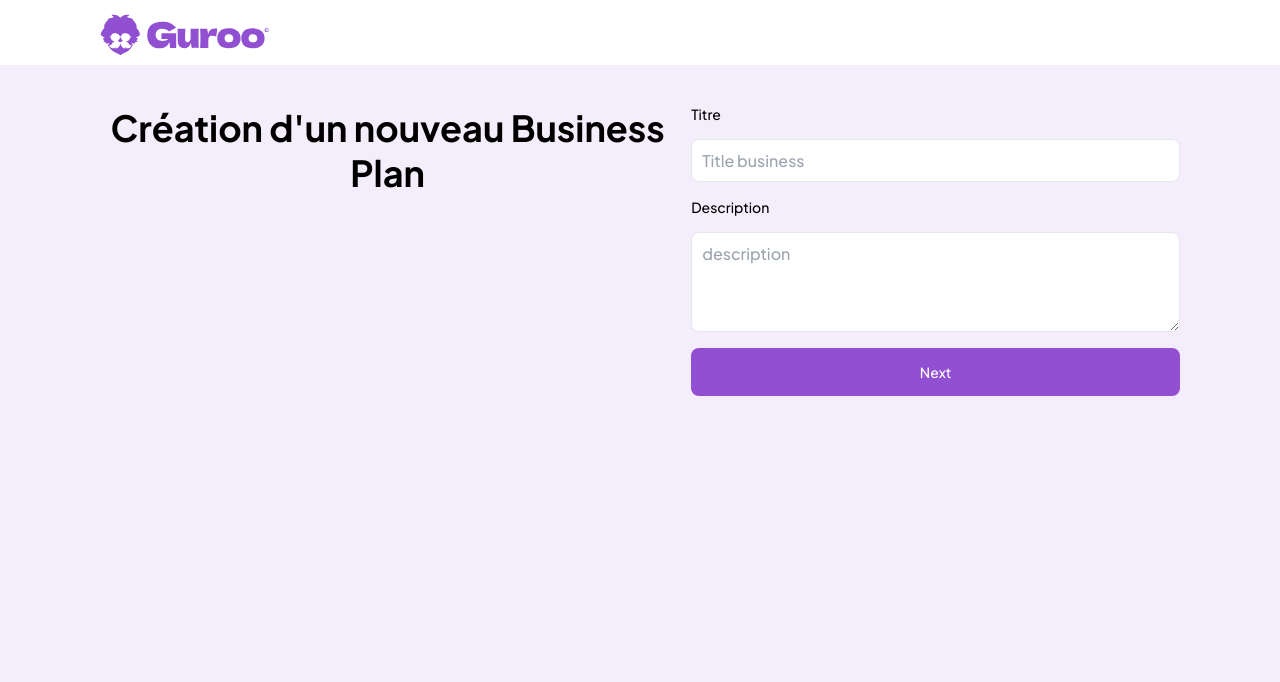
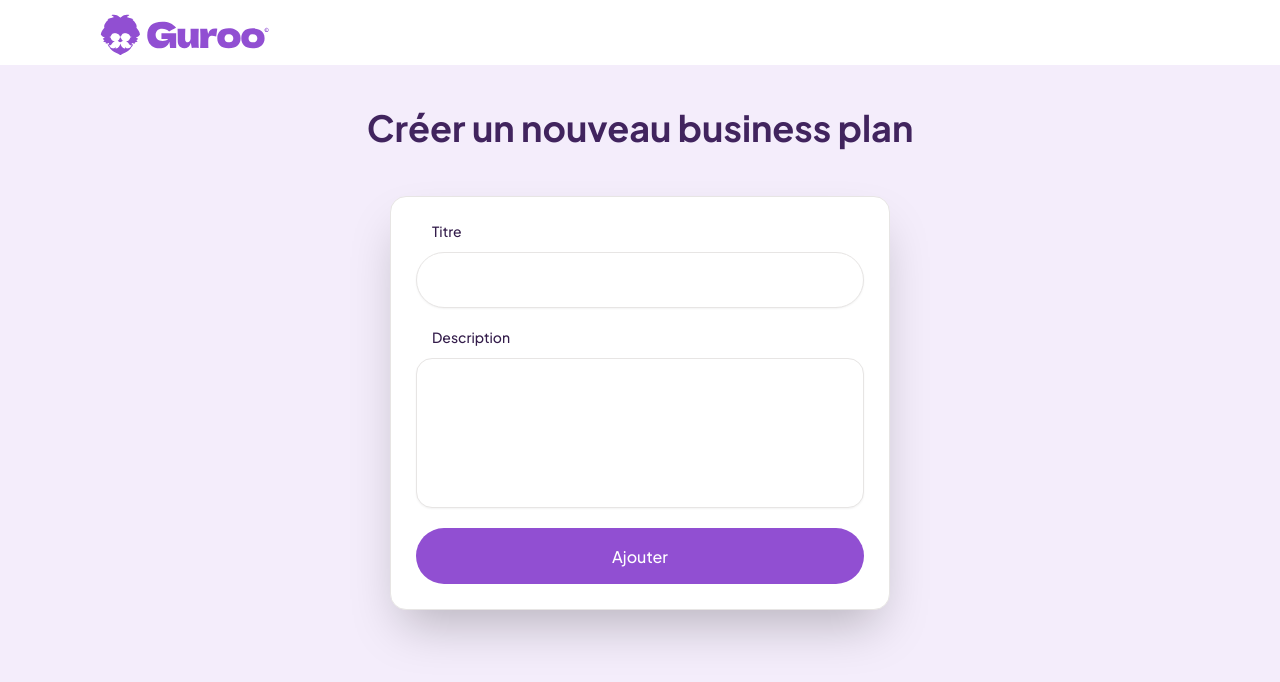
Before and after one commit to Ahmed-Amine-Hlel/Guroo-Frontend, a React (Vite) app: page /create-business-plan in a window 1280 px wide. Shown: the top 682 px of the page. Built offline with nearby package versions, Linux system fonts and the light colour scheme.

Commit message:
Update Create Business Plan Screen

```diff
--- a/src/locofy/screens/CreateBusinessPlan.tsx
+++ b/src/locofy/screens/CreateBusinessPlan.tsx
@@ -23,36 +23,52 @@ const CreateBusinessPlan = () => {
     }
   };
   return (
-    <div className="flex flex-col md:flex-row gap-[16px] min-h-[calc(100%_-_65px)] bg-[#f4edfb] px-[20px] lg:px-[100px] py-[40px] font-plus-jakarta-sans ">
-      <h2 className="text-center text-[36px] font-bold mb-[20px]">
-        Création d'un nouveau Business Plan
-      </h2>
-      <div className="flex flex-col gap-[16px] w-full md:w-[50%] mx-auto">
-        <label className="font-medium text-[14px]">Titre</label>
+    <div className="flex flex-col items-center gap-[16px] min-h-[calc(100%_-_65px)] bg-[#f4edfb] px-[20px] lg:px-[100px] py-[40px] font-plus-jakarta-sans ">
+      <div>
+        <h1 className='text-[24px] md:text-[26px] lg:text-[32px] xl:text-[36px] font-bold text-foundation-purple-dark-active mb-[30px]'>Créer un nouveau business plan</h1>
+      </div>
+      <div className='transition-all ease-in-out duration-600 bg-white shadow-2xl w-[350px] md:w-[450px] lg:w-[470px] xl:w-[500px] p-[25px] border border-gainsboro rounded-[16px]'>
+        <form>
+          <div className='mb-5'>
+            <label htmlFor="title" className='block px-[16px] mb-[12px] text-[14px] text-foundation-purple-darker'>Titre</label>
             <input
               type="text"
-          placeholder="Title business"
-          className="p-[10px] border rounded-[8px]"
+              className="text-[14px] h-[56px] block w-full px-[24px] py-[16px] bg-white border border-gainsboro
+                                rounded-[76px] text-sm shadow-sm text-foundation-purple-darker
+                                focus:outline-none focus:border-foundation-purple-light-hover focus:ring-1 focus:ring-foundation-purple-light-hover
+                                invalid:border-pink-500 invalid:text-pink-600
+                                focus:invalid:border-pink-500 focus:invalid:ring-pink-500"
               value={newBusiness.title}
               onChange={(e) =>
                 setNewBusiness({ ...newBusiness, title: e.target.value })
               }
             />
-        <label className="font-medium text-[14px]">Description</label>
+          </div>
+          <div className='mb-5'>
+            <label htmlFor="title" className='block px-[16px] mb-[12px] text-[14px] text-foundation-purple-darker'>Description</label>
             <textarea
-          placeholder="description"
-          className="p-[10px] border rounded-[8px] h-[100px]"
+              className="text-[14px] resize-none min-h-[150px] mt-1 block w-full px-[24px] py-[16px] bg-white border border-gainsboro
+                       rounded-[16px] text-sm shadow-sm text-foundation-purple-darker
+                       focus:outline-none focus:border-foundation-purple-light-hover focus:ring-1 focus:ring-foundation-purple-light-hover
+                       invalid:border-pink-500 invalid:text-pink-600
+                       focus:invalid:border-pink-500 focus:invalid:ring-pink-500"
               value={newBusiness.description}
               onChange={(e) =>
                 setNewBusiness({ ...newBusiness, description: e.target.value })
               }
-        ></textarea>
+            >
+
+            </textarea>
+          </div>
+          <div className='flex'>
             <button
-          onClick={handleCreateBusiness}
-          className="flex justify-center items-center gap-2 text-[14px] px-[20px] py-[15px] bg-[#914FD2] rounded-[8px] text-white font-medium hover:bg-[#8347bd]"
-        >
-          Next
+              className='h-[56px] w-full text-center text-white rounded-[48px] bg-foundation-purple-normal hover:bg-foundation-purple-normal-hover'
+              onClick={handleCreateBusiness}>
+              Ajouter
             </button>
+          </div>
+
+        </form>
       </div>
     </div>
   );
--- a/src/locofy/screens/NewBusinessPlan.tsx
+++ /dev/null
@@ -1,42 +0,0 @@
-const NewBusinessPlan = () => {
-    return (
-        <div className='font-plus-jakarta-sans flex justify-center items-center h-full'>
-            <div className='transition-all ease-in-out duration-600 shadow-2xl w-[350px] md:w-[450px] lg:w-[470px] xl:w-[500px] p-[25px] border border-gainsboro rounded-[16px]'>
-                <form>
-                    <div className='mb-5'>
-                        <label htmlFor="title" className='text-[14px] text-foundation-purple-darker'>Titre</label>
-                        <input
-                            type="text"
-                            className="text-[14px] h-[56px] mt-1 block w-full px-[24px] py-[16px] bg-white border border-gainsboro
-                                rounded-[76px] text-sm shadow-sm text-foundation-purple-darker
-                                focus:outline-none focus:border-foundation-purple-light-hover focus:ring-1 focus:ring-foundation-purple-light-hover
-                                invalid:border-pink-500 invalid:text-pink-600
-                                focus:invalid:border-pink-500 focus:invalid:ring-pink-500"
-                        />
-                    </div>
-                    <div className='mb-5'>
-                        <label htmlFor="title" className='text-[14px] text-foundation-purple-darker'>Description</label>
-                        <textarea
-                            className="text-[14px] resize-none min-h-[150px] mt-1 block w-full px-[24px] py-[16px] bg-white border border-gainsboro
-                       rounded-[16px] text-sm shadow-sm text-foundation-purple-darker
-                       focus:outline-none focus:border-foundation-purple-light-hover focus:ring-1 focus:ring-foundation-purple-light-hover
-                       invalid:border-pink-500 invalid:text-pink-600
-                       focus:invalid:border-pink-500 focus:invalid:ring-pink-500"
-                        >
-
-                        </textarea>
-                    </div>
-                    <div className='flex'>
-                        <button
-                            className='h-[56px] w-full text-center text-white rounded-[48px] bg-foundation-purple-normal hover:bg-foundation-purple-normal-hover'>
-                            Ajouter
-                        </button>
-                    </div>
-
-                </form>
-            </div>
-        </div>
-    )
-}
-
-export default NewBusinessPlan
```
Lines whose indentation alone changed are shown as unchanged.
